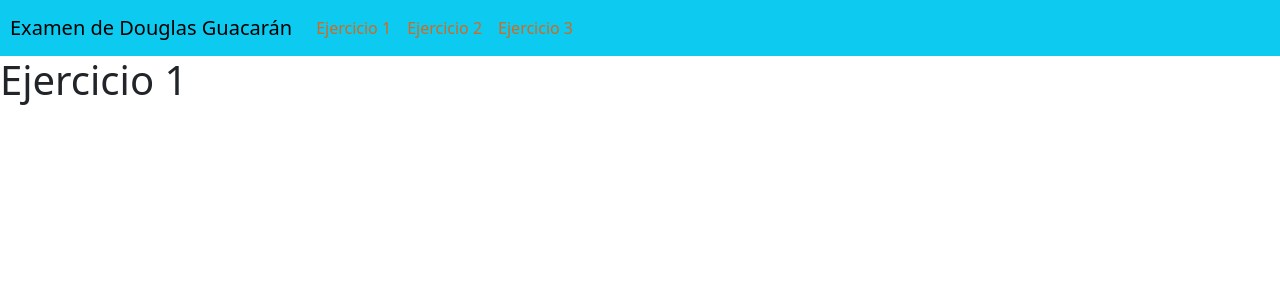
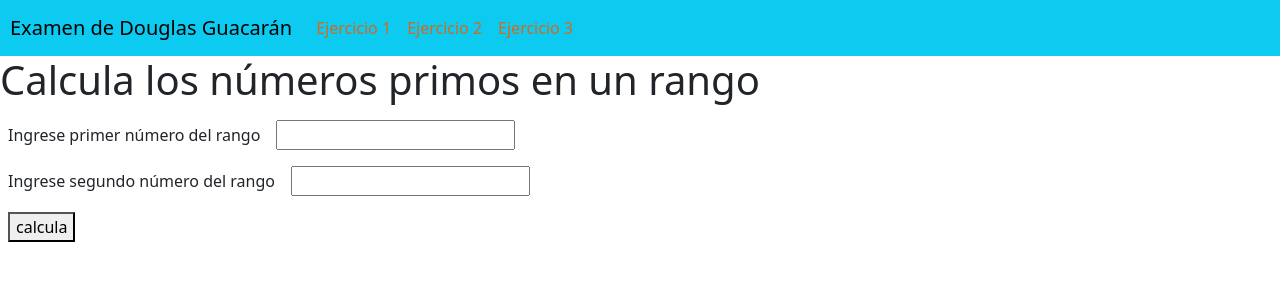
Before and after one commit to DouglasGuacaran/ConcursoEnviame, a Vue app: page /ejercicio1 in a window 1280 px wide. Shown: the top 300 px of the page. Built offline with nearby package versions, Linux system fonts and the light colour scheme.

Commit message:
Ejercicio 1 agregado

```diff
--- a/src/views/Ejercicio1.vue
+++ b/src/views/Ejercicio1.vue
@@ -1,16 +1,84 @@
 <template>
-<div>
-  <h1>Ejercicio 1</h1>
-</div>
+  <div>
+    <h1>Calcula los números primos en un rango</h1>
+      <div class="row">
+        <div class="col">
+          <span class="form-input m-2"> Ingrese primer número del rango</span>
+          <input  v-model="num1" class="m-2" type="text" />
+        </div>
+      </div>
+      <div class="row">
+        <div class="col">
+          <span class="form-input m-2"> Ingrese segundo número del rango</span>
+          <input v-model="num2" class="m-2" type="text" />
+        </div>
+      </div>
 
+    <div class="row">
+      <div class="col m-2">
+        <button @click="calculoNumerosPrimos(`${num1}`,`${num2}`)">calcula</button>
+      </div>
+    </div>
+<!--
+    <div class="row">
+      <div class="col">
+        <span class="m-2"> Resultado</span>
+        <div class="form-text m-2" id="emailHelp">{{ myPrimeArray }}</div>
+        <div class="m-2 form-text"></div>
+      </div>
+    </div> -->
+  </div>
 </template>
 
 <script>
 export default {
-  name: 'Ejercicio1',
-}
+  name: "Ejercicio1",
+  data() {
+    return {
+      num1: "",
+      num2: "",
+      myPrimeArray: "",
+    };
+  },
+
+  methods: {
+
+    calculoNumerosPrimos(num1,num2) {
+      if (num1 < 0 || num2 < 0){
+        alert('Debe ingresar valores superiores a cero ')}
+        else if (num1 =='' && num2 ==''){
+        alert('Debe ingresar algún valor')
+        }
+              else if (num1 == num2){
+        alert('Los valores deben ser distintos')
+              }
+              if (num2<num1)
+      alert ('El primer valor debe ser mayor al segundo')
+        if (num1<num2){
+        const Array = [];
+        for (let i = 1; i <= num2; i++) {
+          Array.push(i);
+        }
+
+        const arrayFiltered = Array.slice(num1 - 1, num2);
+
+        const myPrimeArray = arrayFiltered.filter((num) => {
+          for (let i = 2; i < num; i++) {
+            if (num % i === 0) return false;
+          }
+          return num !== 1;
+        });
+
+        this.myPrimeArray = myPrimeArray;
+        alert("los valores calculados son: "+ myPrimeArray);
+      }
+
+    },
+  },
+
+  mounted() {},
+};
 </script>
 
 <style>
-
 </style>
```
